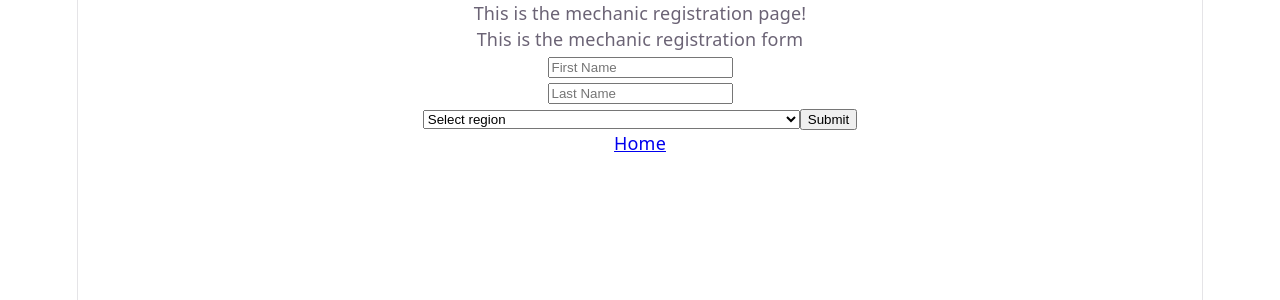
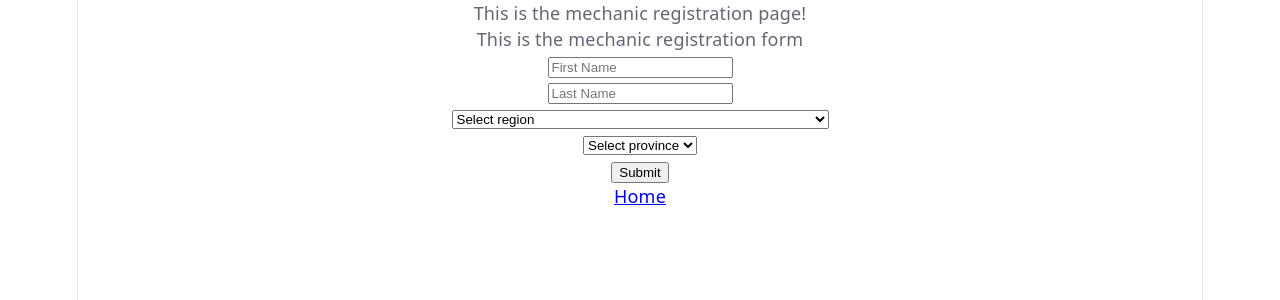
Before and after one commit to jakevergara97-hub/mechanicko_two, a React (Vite) app: page /mechanicsignup in a window 1280 px wide. Shown: the top 300 px of the page. Built offline with nearby package versions, Linux system fonts and the light colour scheme.

Commit message:
Can now render provinces based on the selected region.

```diff
--- a/src/components/mechanic_registration/MechanicRegistrationForm.jsx
+++ b/src/components/mechanic_registration/MechanicRegistrationForm.jsx
@@ -6,16 +6,20 @@ export function MechanicRegistrationForm() {
     const [lastName, setLastName] = useState("");
     const [touchedFirstName, setTouchedFirstName] = useState(false);
     const [touchedLastName, setTouchedLastName] = useState(false);
+
     const [selectedRegion, setSelectedRegion] = useState("");
+    const [selectedProvince, setSelectedProvince] = useState("");
 
     const selectedRegionRef = useRef("");
+    const selectedProvinceRef = useRef("");
     const firstNameRef = useRef("");
     const lastNameRef = useRef("");
 
-    const [locationHierarchy, setLocationHierarchy] = useState(null);
+    const [locationHierarchy, setLocationHierarchy] = useState({});
 
-    const regions = [];
-    const provinces = [];
+    const [isRegionSelected, setIsRegionSelected] = useState(false);
+
+    const [provinces, setProvinces] = useState(null);
 
     useEffect(() => {
         async function loadPSGC() {
@@ -26,7 +30,7 @@ export function MechanicRegistrationForm() {
                     throw new Error("Locations can't be loaded.");
                 }
                 const data = await response.json();
-                console.log(data);
+
                 setLocationHierarchy(data);
             }
             catch(error) {
@@ -37,11 +41,19 @@ export function MechanicRegistrationForm() {
         loadPSGC();
     }, []);
 
-    for(const key in locationHierarchy) {
-        regions.push(key);
+    function handleRegionSelection(e) {
+        const region = e.target.value;
+        setSelectedRegion(region);
+
+        setIsRegionSelected(true);
+
+        setProvinces(locationHierarchy[region]);
     }
 
-    console.log(regions);
+    const regions = Object.keys(locationHierarchy);
+
+    console.log(provinces);
+    console.log(typeof(provinces))
 
     async function handleSubmit(e) {
         e.preventDefault();
@@ -116,8 +128,8 @@ export function MechanicRegistrationForm() {
                     id="region-select"
                     value={selectedRegion}
                     ref={selectedRegionRef}
-                    onChange={(e) => setSelectedRegion(e.target.value)}>
-
+                    onChange={(e) => handleRegionSelection(e)}
+                >
                     {regions.length === 0 && <option value="" disabled>Regions loading...</option>}
 
                     <option value="" disabled>Select region</option>
@@ -126,8 +138,30 @@ export function MechanicRegistrationForm() {
                         <option key={region}>{region}</option>
                     )}
 
+
                 </select>
 
+                <br />
+
+                <select
+                    id="province-select"
+                    value={selectedProvince}
+                    ref={selectedProvinceRef}
+                    onChange={(e) => setSelectedProvince(e.target.value)}>
+
+                    {isRegionSelected ?
+                        Object.keys(provinces).map((key) => (
+                            <option key={key} value={key}>
+                                {key}
+                            </option>
+                        ))
+                        :
+                        <option value="" disabled>Select province</option>
+                    }
+
+                </select>
+
+                <br />
 
 
                 <button type="Submit">Submit</button>
```
